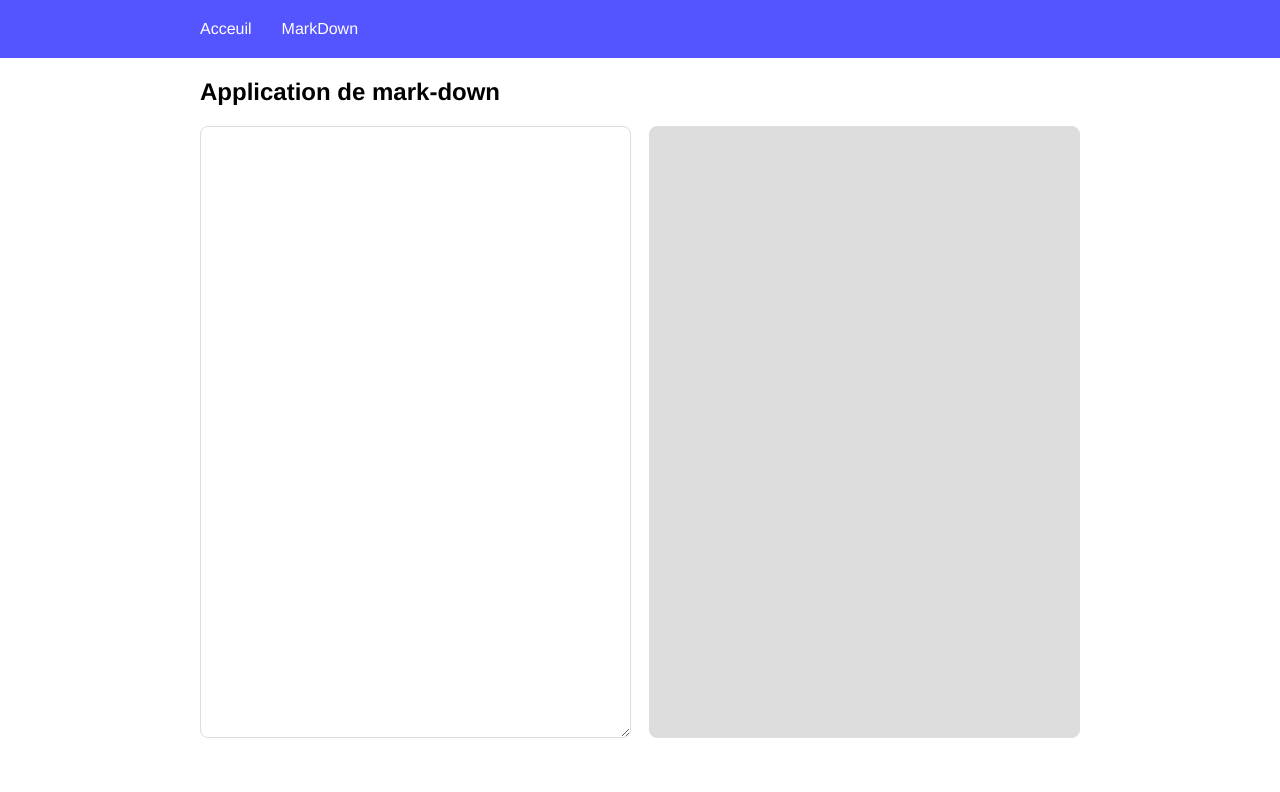
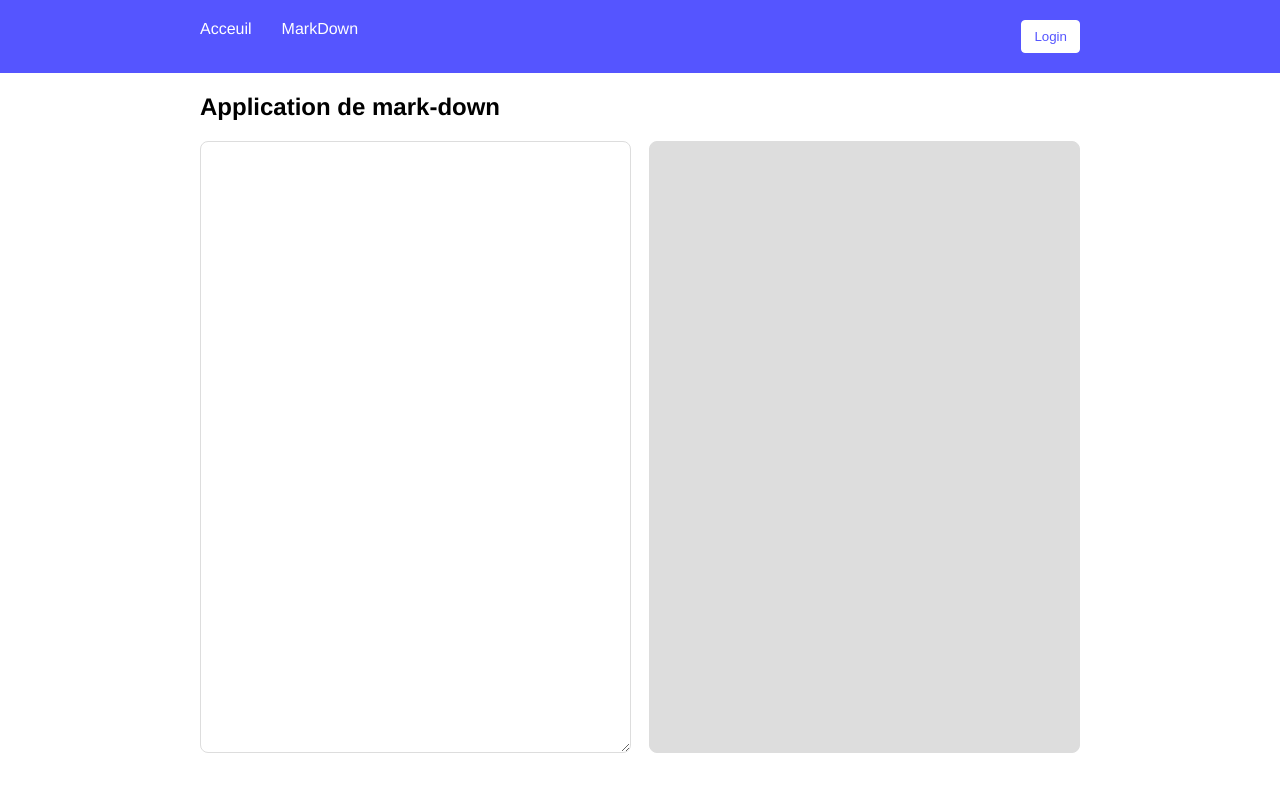
Before and after one commit to wabs-the-phoenix/vue3-training, a Vue app: page /mark-down in a window 1280 px wide. Shown: the top 792 px of the page. Built offline with nearby package versions, Linux system fonts and the light colour scheme.

Commit message:
Ajout du bouton de modal

```diff
--- a/src/layouts/HeaderApp.vue
+++ b/src/layouts/HeaderApp.vue
@@ -1,10 +1,13 @@
 <template>
   <header>
-    <nav class="container">
+    <div class="container header-content">
+      <nav>
         <router-link v-for="item in items"
         :key="item.to" :to="item.to"
         class="nav-link">{{ item.title }}</router-link>
-    </nav>
+      </nav>
+      <button class="modal-btn" type="button">Login</button>
+    </div>
   </header>
 </template>
 
@@ -34,4 +37,17 @@ export default {
     background-color: #5555ff;
     padding: 20px 0;
   }
+  .header-content {
+    display: flex;
+    justify-content: space-between;
+  }
+
+  .modal-btn {
+    padding: 8px 12px;
+    background-color: white;
+    border-radius: 4px;
+    color: #5555ff;
+    border: 1px solid white;
+  }
+
 </style>
```
